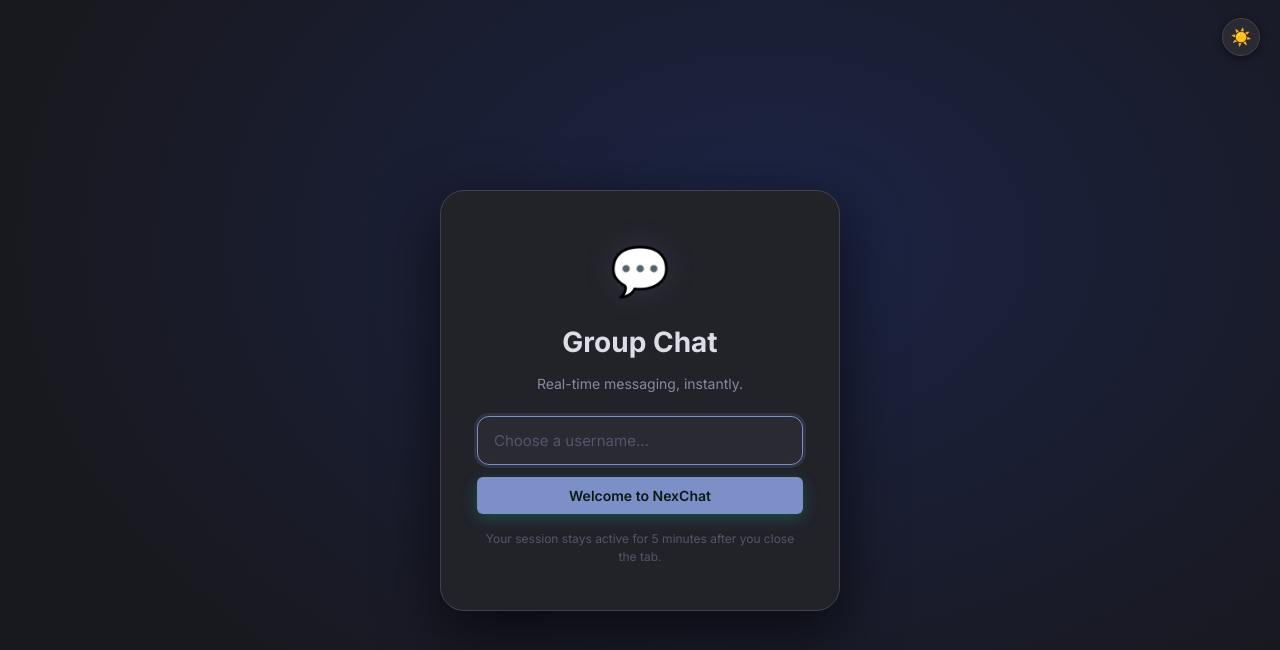
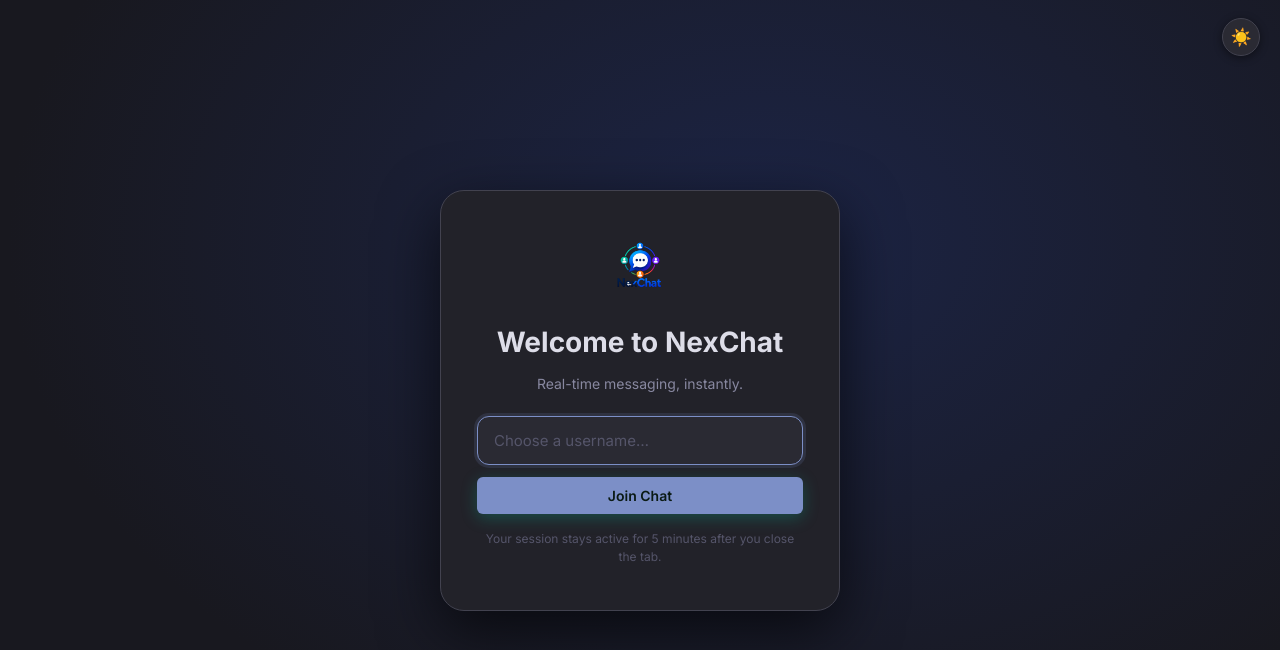
Before and after one commit to Aj1359/Group-Chat-Application, a React (Vite) app in the folder frontend/: page / in a window 1280 px wide. Shown: the top 650 px of the page. Built offline with nearby package versions, Linux system fonts and the light colour scheme; no server answers.

Commit message:
style: finalize NexChat rebranding and add new logo

```diff
--- a/frontend/index.html
+++ b/frontend/index.html
@@ -3,7 +3,8 @@
   <head>
     <meta charset="UTF-8" />
     <meta name="viewport" content="width=device-width, initial-scale=1.0" />
-    <title>Group Chat</title>
+    <title>NexChat</title>
+    <link rel="icon" type="image/png" href="/logo.png" />
     <meta name="description" content="Real-time group chat — join, message, and connect instantly." />
     <link rel="preconnect" href="https://fonts.googleapis.com" />
     <link rel="preconnect" href="https://fonts.gstatic.com" crossorigin />
--- a/frontend/src/components/Login.jsx
+++ b/frontend/src/components/Login.jsx
@@ -34,8 +34,8 @@
       </button>
 
       <div className="login-card">
-        <div className="login-icon">💬</div>
-        <h1 className="login-title">Group Chat</h1>
+        <img src="/logo.png" alt="NexChat Logo" className="login-logo" />
+        <h1 className="login-title">Welcome to NexChat</h1>
         <p className="login-subtitle">Real-time messaging, instantly.</p>
 
         <form className="login-form" onSubmit={handleSubmit} noValidate>
@@ -57,7 +57,7 @@
           {error && <p className="login-error">{error}</p>}
 
           <button id="join-btn" className="btn btn--primary btn--full" type="submit">
-            Welcome to NexChat
+            Join Chat
           </button>
         </form>
 
--- a/frontend/src/components/UsersList.jsx
+++ b/frontend/src/components/UsersList.jsx
@@ -2,8 +2,8 @@
   return (
     <aside className="users-panel">
       <div className="users-panel__header">
-        <span className="brand-icon">💬</span>
-        <h2 className="brand-title">Group Chat</h2>
+        <img src="/logo.png" alt="Logo" className="brand-icon" style={{ width: '32px', height: '32px', objectFit: 'contain' }} />
+        <h2 className="brand-title">NexChat</h2>
       </div>
 
       <div className="online-badge">
--- a/frontend/src/index.css
+++ b/frontend/src/index.css
@@ -242,10 +242,11 @@
   to   { opacity: 1; transform: translateY(0); }
 }
 
-.login-icon {
-  font-size: 48px;
+.login-logo {
+  width: 72px;
+  height: 72px;
+  object-fit: contain;
   margin-bottom: 4px;
-  filter: drop-shadow(0 0 14px var(--clr-accent-dim));
 }
 
 .login-title {
```
Also changed, not shown: frontend/public/logo.png (added), 1 other file (tests, documents, lock files or other folders).
